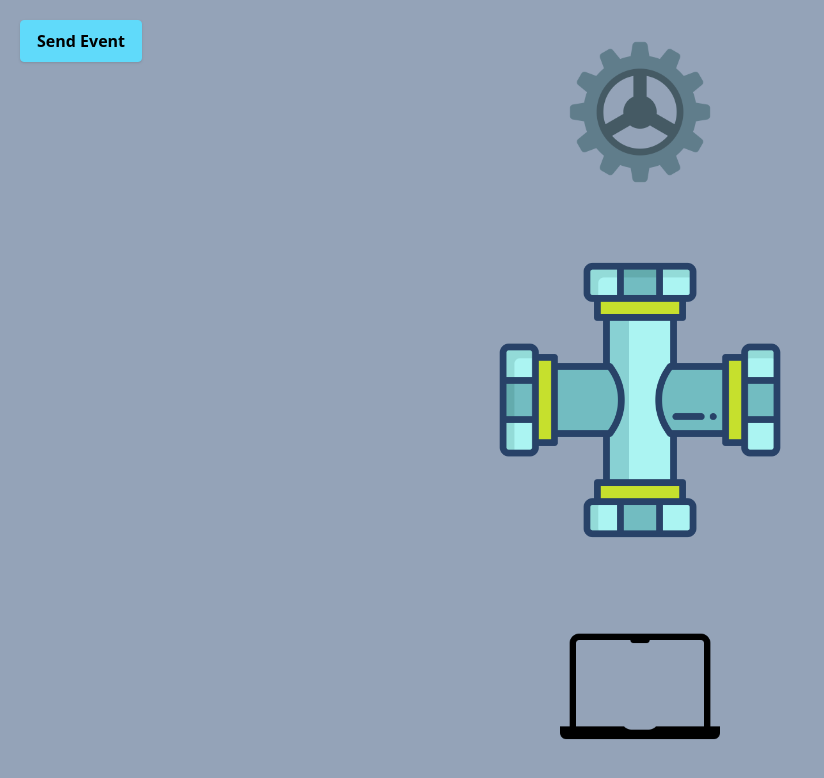
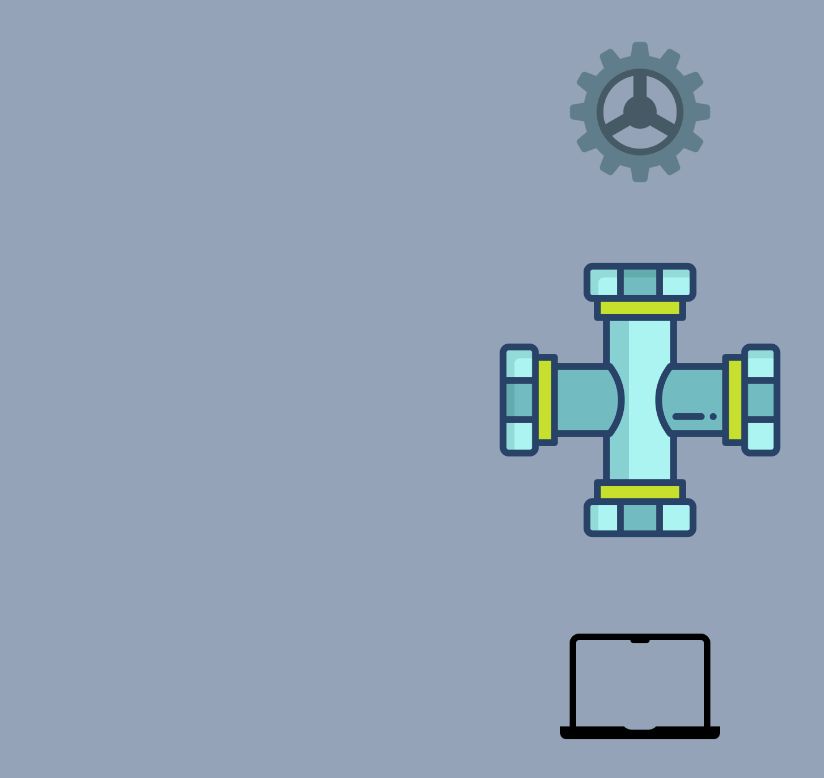
Before and after one commit to Am4teur/LearnReactiveProgramming, a Next.js app: page /livestreamPage in a window 1280 px wide. Shown: the top 778 px of the page, without its empty margins (0-824 px from the left). Built offline with nearby package versions, Linux system fonts and the light colour scheme.

Commit message:
Made event button on top of gear

```diff
--- a/components/LivestreamContainer.tsx
+++ b/components/LivestreamContainer.tsx
@@ -2,7 +2,7 @@ import { getRandomInt } from "@models/constants";
 import { observableWithInteractiveFunctions } from "@models/reactive";
 import { useAnimationControls } from "framer-motion";
 import { useEffect, useRef, useState } from "react";
-import { fromEvent, Subject } from "rxjs";
+import { Subject, fromEvent } from "rxjs";
 import { Pipe } from "./Pipe";
 import { Screen } from "./Screen";
 import { StreamGenerator } from "./StreamGenerator";
@@ -57,16 +57,15 @@ const LivestreamContainer = () => {
   return (
     <>
       <div className="flex h-full w-full justify-center bg-slate-400 py-8">
-        <button
-          ref={buttonEl}
-          className="absolute left-5 top-5
-           rounded border border-[#60dafa] bg-[#60dafa] py-2 px-4 font-bold
-             shadow hover:border-blue-500 hover:bg-blue-500
-             disabled:pointer-events-none disabled:opacity-25"
-          onClick={sequence}
-        >
-          Send Event
-        </button>
+        {/* This button is on top of StreamGenerator because I cannot pass the logic of the onClick inside the StreamGenerator
+         since I have to access information on the parent component */}
+        <div>
+          <button
+            ref={buttonEl}
+            className="relative z-30 h-40 w-40 rounded-full hover:bg-transparentGray"
+            onClick={sequence}
+          ></button>
+        </div>
 
         <StreamGenerator
           beforePipeFrames={beforePipeFrames}
--- a/models/reactive.ts
+++ b/models/reactive.ts
@@ -1,4 +1,4 @@
-import { filter, from, Observable, tap } from "rxjs";
+import { filter, from, Observable } from "rxjs";
 
 // 1. Streams
 const streamOfStrings: string[] = ["frame1", "frame2", "frame3"];
@@ -16,7 +16,7 @@ export const observableWithInteractiveFunctions = (observable$: any) =>
   observable$.pipe(
     // 3.1. Operators
     // tap()
-    tap((event: any) => alert(event)),
+    // tap((event: any) => alert(event)),
     // filter()
     filter((event: string) => !event.includes("angular"))
     // map()
@@ -29,5 +29,5 @@ export const observableWithInteractiveFunctions = (observable$: any) =>
     // merge
   );
 
-// 5. Subscription
-// 6. Subject
+// 4. Subscription
+// 5. Subject
--- a/tailwind.config.js
+++ b/tailwind.config.js
@@ -8,6 +8,7 @@ module.exports = {
     extend: {
       colors: {
         silver: "#c6c6c6",
+        transparentGray: "#00000010",
       },
       backgroundImage: {
         closed:
```
